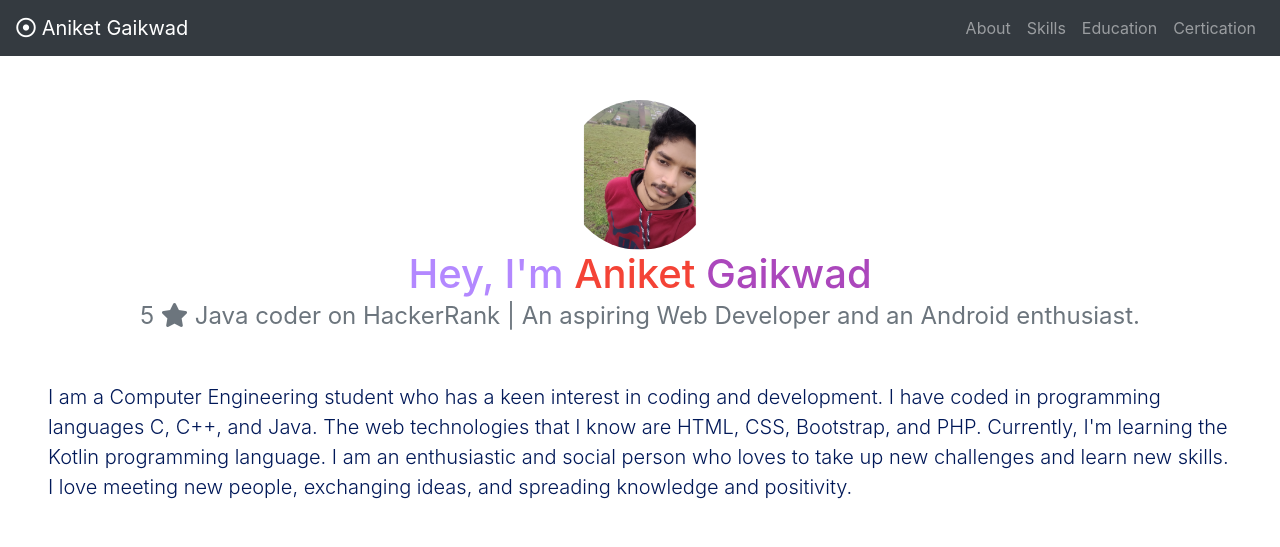
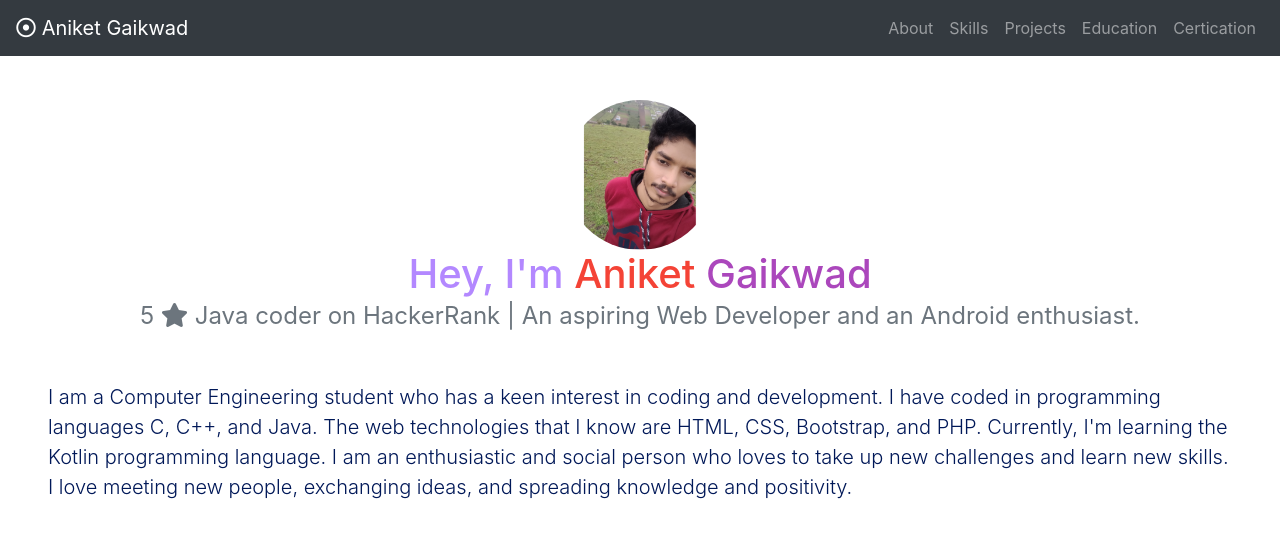
Before and after one commit to aniketgaikwad9797/aniketgaikwad9797.github.io, a plain HTML site: page index.html in a window 1280 px wide. Shown: the top 547 px of the page. Drawn offline with nearby package versions, Linux system fonts and the light colour scheme.

Commit message:
changes in navbar

```diff
--- a/index.html
+++ b/index.html
@@ -46,6 +46,7 @@
       <ul class="navbar-nav ml-auto">
         <li class="nav-item"><a class="nav-link" href="#about">About</a></li>
         <li class="nav-item"><a class="nav-link " href="#skills">Skills</a></li>
+        <li class="nav-item"><a class="nav-link " href="#projects">Projects</a></li>
         <li class="nav-item"><a class="nav-link " href="#education">Education</a></li>
         <li class="nav-item"><a class="nav-link " href="#certifications">Certication</a></li>
       </ul>
```
